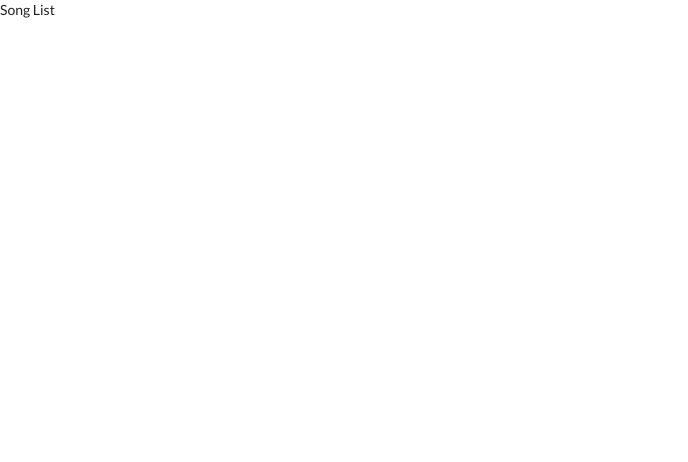
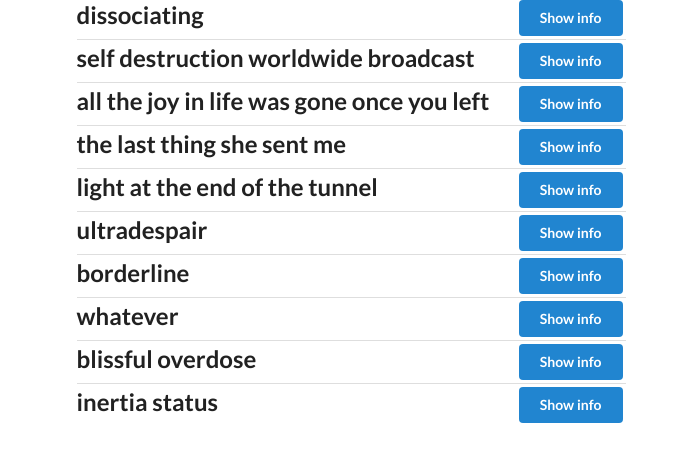
Before and after one commit to dockwall/react-songs-data, a React (Create React App) app: page / in a window 1280 px wide. Shown: the top 462 px of the page, without its empty margins (0-688 px from the left). Built offline with nearby package versions, Linux system fonts and the light colour scheme.

Commit message:
Completed Songs List

```diff
--- a/src/components/App.js
+++ b/src/components/App.js
@@ -4,8 +4,12 @@
 
 const App = () => {
     return (
-        <div>
-            <SongList />
+        <div className="ui container grid">
+            <div className="ui row">
+                <div className="column eight wide">
+                    <SongList />
+                </div>
+            </div>
         </div>
     );
 };
--- a/src/components/SongList.js
+++ b/src/components/SongList.js
@@ -2,11 +2,25 @@
 import { connect } from 'react-redux';
 
 class SongList extends React.Component {
+    renderList() {
+        return this.props.songs.map(song => {
+            return (
+                <div className='item' key={song.title}>
+                    <div className="right floated content">
+                        <button className="ui button primary">Show info</button>
+                    </div>
+                    <div className="content">
+                        <h2>{song.title}</h2>
+                    </div>
+                </div>
+            );
+        })
+    }
+
     render() {
         return (
-            <div>
-                Song List
-                {console.log(this.props)}
+            <div className="ui divided list">
+                {this.renderList()}
             </div>
         )
     }
```
